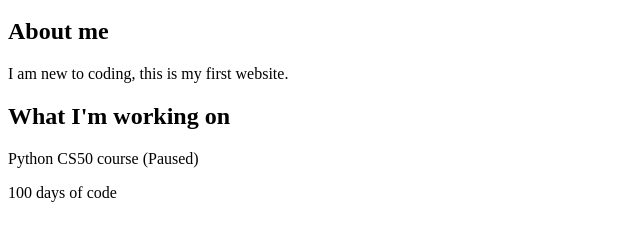
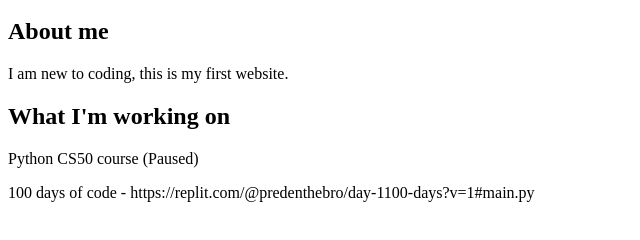
Before and after one commit to PwedenTheBro/CV, a plain HTML site: page index.html in a window 1280 px wide. Shown: the part 48-288 px from the top of the page, without its empty margins (0-640 px from the left). Drawn offline with Linux system fonts and the light colour scheme.

Commit message:
Update3index.html

```diff
--- a/index.html
+++ b/index.html
@@ -13,7 +13,7 @@
             Python CS50 course (Paused)
         <p>
         </p>
-            100 days of code
+            100 days of code - https://replit.com/@predenthebro/day-1100-days?v=1#main.py
          </p>
      </body>
 </html>
```
